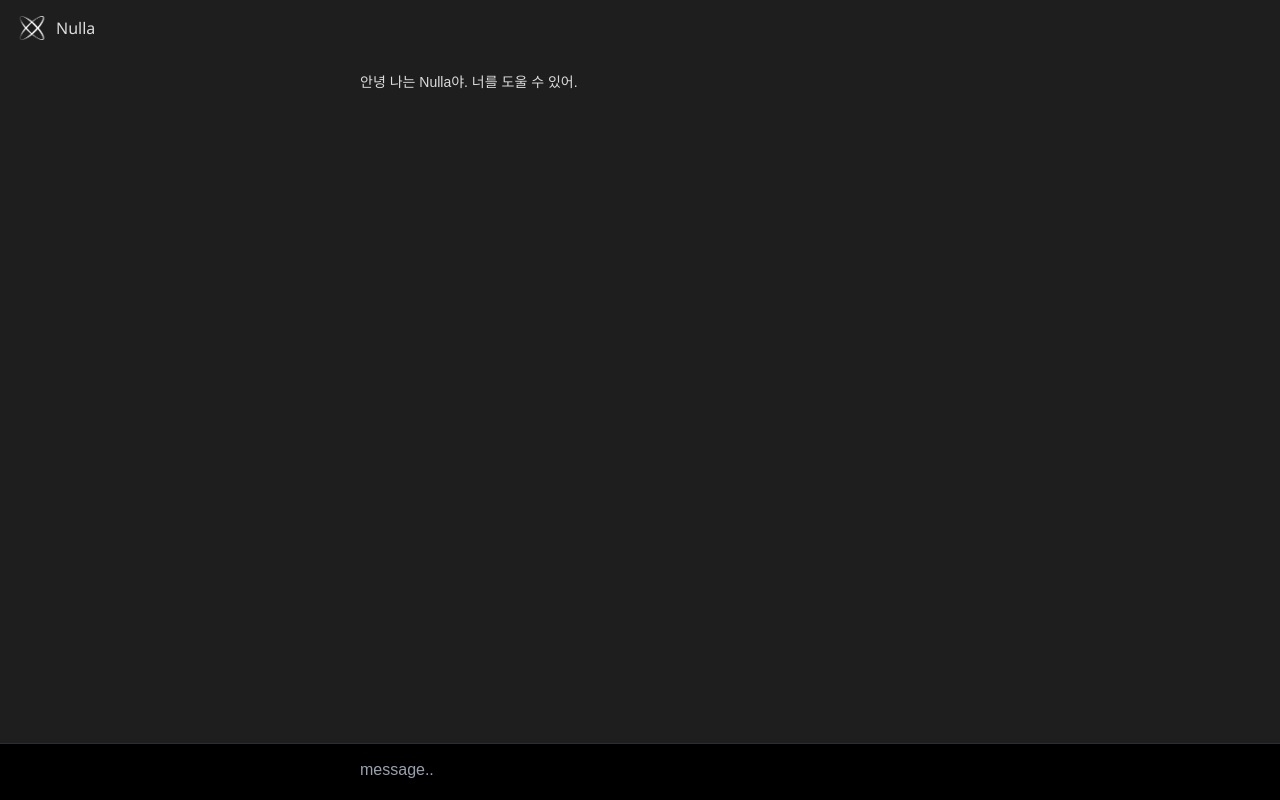
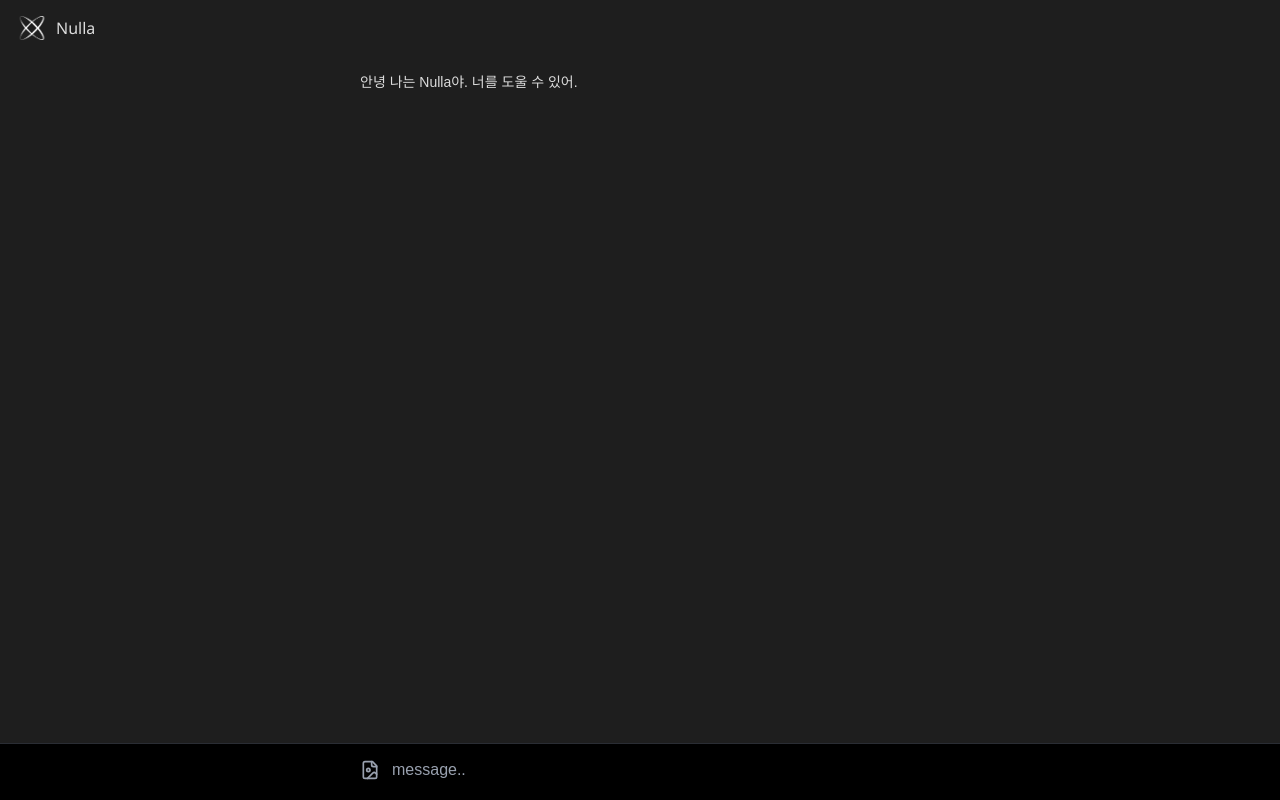
Before and after one commit to suzinxix/ai-chatbot, a Next.js app: page / in a window 1280 px wide. Built offline with nearby package versions, Linux system fonts and the light colour scheme; a web font is replaced by a local one.

Commit message:
feat: add image upload

```diff
--- a/components/chat.tsx
+++ b/components/chat.tsx
@@ -4,7 +4,9 @@ import { useChat } from "@ai-sdk/react";
 import { Header } from "@/components/header";
 import { AutoResizeTextarea } from "@/components/autoresize-textarea";
 import { Messages } from "@/components/messages";
-import { useRef, useEffect } from "react";
+import { useRef, useEffect, useState } from "react";
+import { FileImage } from "lucide-react";
+import Image from "next/image";
 
 export function Chat() {
   const {
@@ -23,13 +25,27 @@ export function Chat() {
     api: "/api/chat",
   });
 
+  const [files, setFiles] = useState<FileList | undefined>(undefined);
+  const fileInputRef = useRef<HTMLInputElement>(null);
+
+  console.log(files);
+  console.log(files?.[0]?.name);
+
   const ref = useRef<HTMLTextAreaElement>(null);
 
   const handleKeyDown = (e: React.KeyboardEvent<HTMLTextAreaElement>) => {
     if (e.key === "Enter" && !e.shiftKey) {
       e.preventDefault();
       if (!input.trim()) return;
-      handleSubmit();
+      handleSubmit(e, {
+        experimental_attachments: files,
+      });
+
+      setFiles(undefined);
+
+      if (fileInputRef.current) {
+        fileInputRef.current.value = "";
+      }
     }
   };
 
@@ -56,8 +72,38 @@ export function Chat() {
       </section>
 
       {/* Input Section */}
-      <section className="flex justify-center border-t border-gray-500/40 bg-black px-6">
+      <section className="flex flex-col items-center justify-center border-t border-gray-500/40 bg-black px-6">
+        <div className="w-full max-w-[35rem]">
+          {/* Image Preview */}
+          {files?.[0] && (
+            <Image
+              width={90}
+              height={90}
+              src={URL.createObjectURL(files?.[0] as Blob)}
+              alt="image"
+              className="mt-4 rounded-lg"
+            />
+          )}
           <form className="relative mt-2 mb-3 flex w-full max-w-[35rem] items-center rounded-[32px] bg-black py-1.5">
+            <label
+              htmlFor="image-input"
+              className="absolute top-1/2 left-0 -translate-y-1/2"
+            >
+              <FileImage className="h-5 w-5 text-gray-400" />
+            </label>
+            <input
+              type="file"
+              id="image-input"
+              className="hidden"
+              onChange={(event) => {
+                if (event.target.files) {
+                  setFiles(event.target.files);
+                }
+              }}
+              multiple
+              ref={fileInputRef}
+            />
+
             <AutoResizeTextarea
               ref={ref}
               onKeyDown={handleKeyDown}
@@ -66,9 +112,10 @@ export function Chat() {
               value={input}
               placeholder="message.."
               disabled={status !== "ready"}
-            className="flex-1 bg-transparent placeholder:text-gray-400 focus:outline-none"
+              className="flex-1 bg-transparent pl-8 placeholder:text-gray-400 focus:outline-none"
             />
           </form>
+        </div>
       </section>
     </main>
   );
--- a/components/messages.tsx
+++ b/components/messages.tsx
@@ -5,7 +5,7 @@ import type { UseChatHelpers } from "@ai-sdk/react";
 import { RefreshCw } from "lucide-react";
 import { TypewriterText } from "@/components/typewriter-text";
 import equal from "fast-deep-equal";
-
+import Image from "next/image";
 interface MessagesProps {
   status: UseChatHelpers["status"];
   messages: Array<UIMessage>;
@@ -37,6 +37,22 @@ export const Messages = memo(
             className="animate-fade-in max-w-[80%] py-2 text-sm data-[role=assistant]:self-start data-[role=assistant]:text-white data-[role=user]:self-end"
           >
             {message.content}
+            <div>
+              {message?.experimental_attachments
+                ?.filter((attachment) =>
+                  attachment?.contentType?.startsWith("image/"),
+                )
+                .map((attachment, index) => (
+                  <Image
+                    key={`${message.id}-${index}`}
+                    src={attachment.url}
+                    width={160}
+                    height={160}
+                    alt={attachment.name ?? `attachment-${index}`}
+                    className="rounded-lg"
+                  />
+                ))}
+            </div>
           </div>
         ))}
         {(status === "submitted" || status === "streaming") && (
```
Lines whose indentation alone changed are shown as unchanged.
